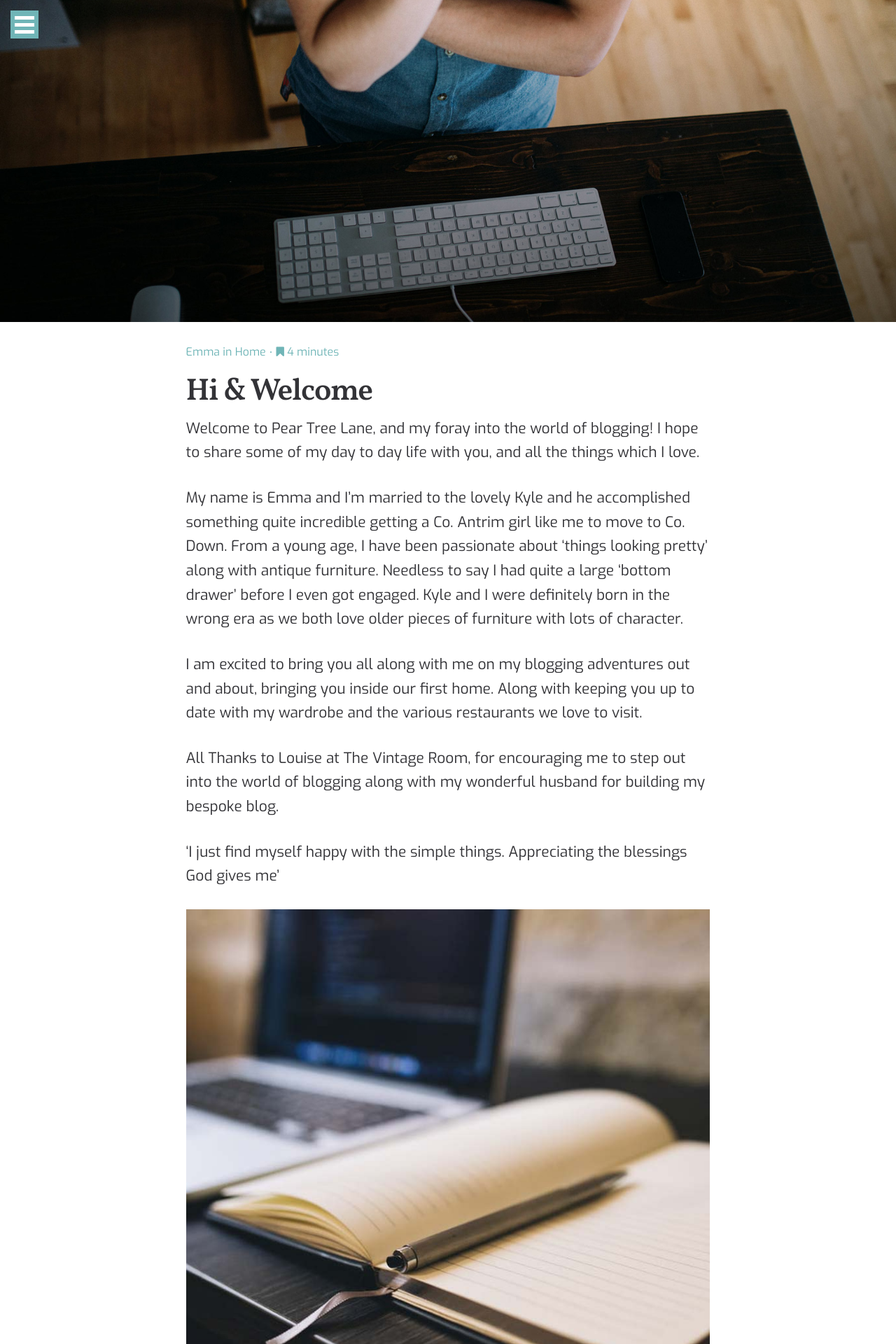
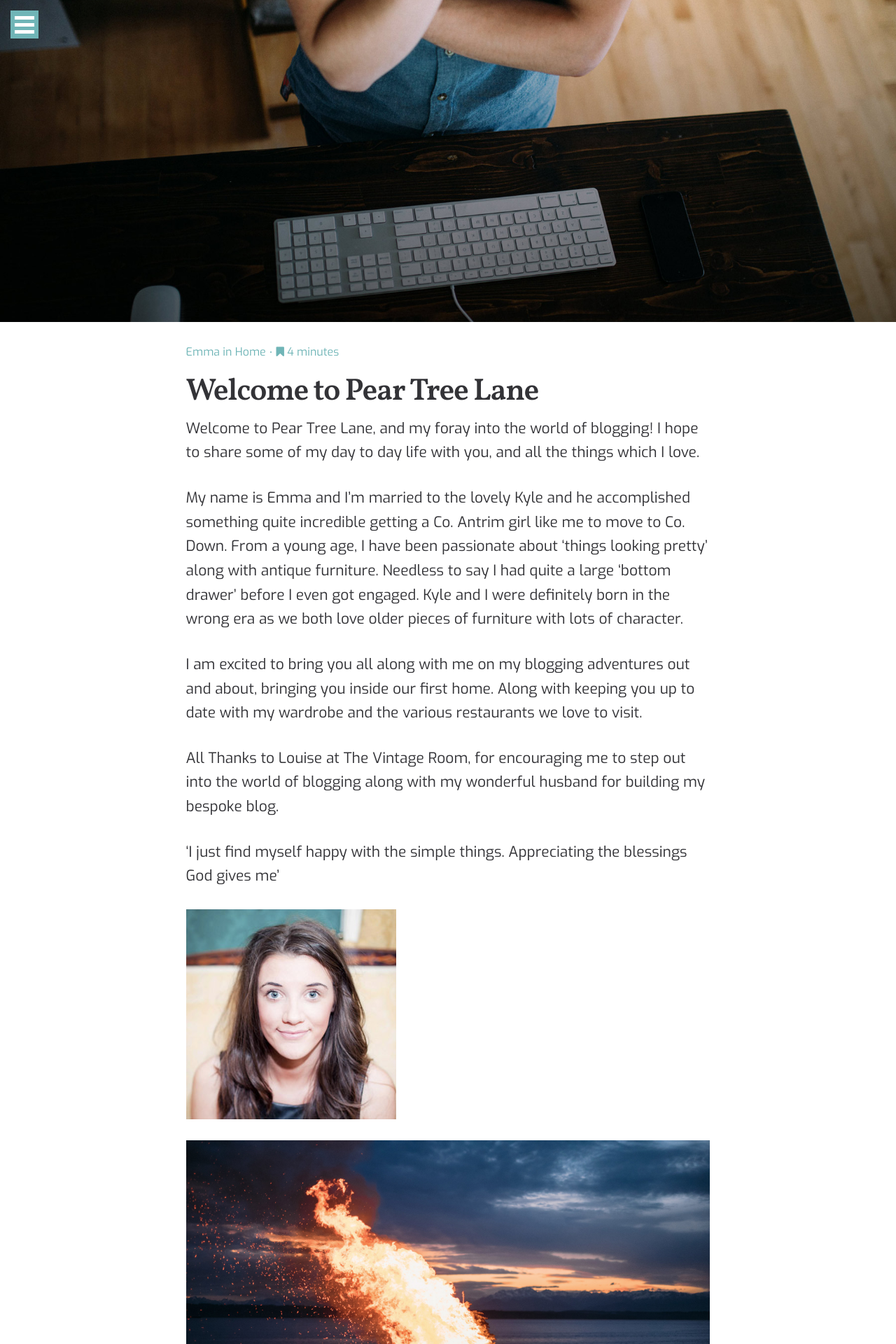
Before and after one commit to peartreelane/peartreelane.github.io, a Jekyll site: the page built from _posts/2017-10-30-welcome-to-pear-tree-lane.md, in a window 1280 px wide. Shown: the top 1920 px of the page at 70% size. Built offline with Jekyll 4.4.1, drawn with Linux system fonts in a browser that asks for light colours; some web fonts are replaced; comment, search, counter and statistics services are not loaded.

Commit message:
update title

```diff
--- a/_posts/2017-10-30-welcome-to-pear-tree-lane.md
+++ b/_posts/2017-10-30-welcome-to-pear-tree-lane.md
@@ -1,5 +1,5 @@
 ---
-title: Hi & Welcome
+title: Welcome to Pear Tree Lane
 date: 2017-10-30 17:45:32
 categories: home travel weddings
 feature_image: feature-laptop
@@ -27,7 +27,7 @@
 
 ‘I just find myself happy with the simple things. Appreciating the blessings God gives me’
 
-![this is awesome](../img/recommend-blog.jpg)
+
 
 
 
```
Also changed, not shown: 2 other files.
